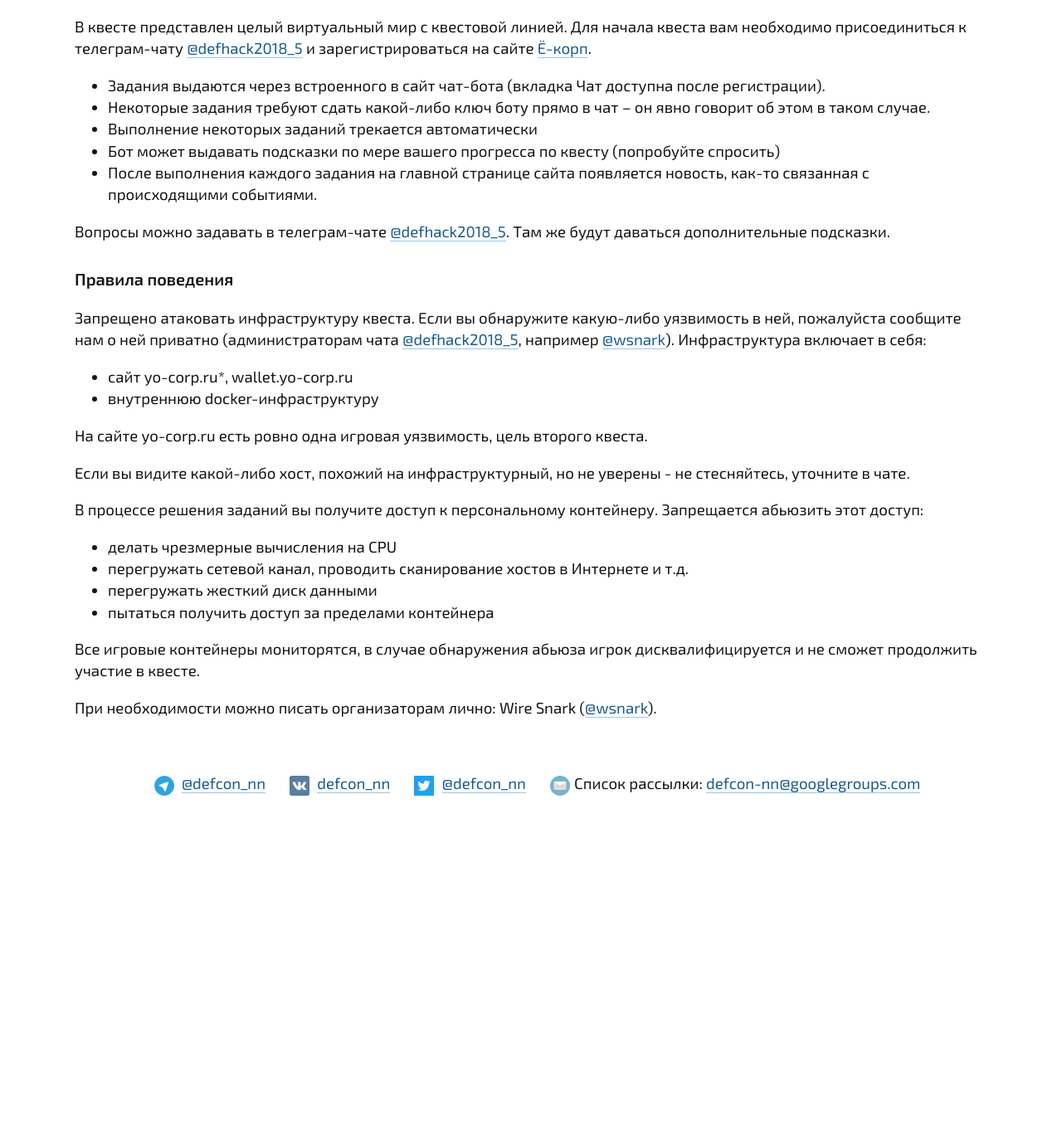
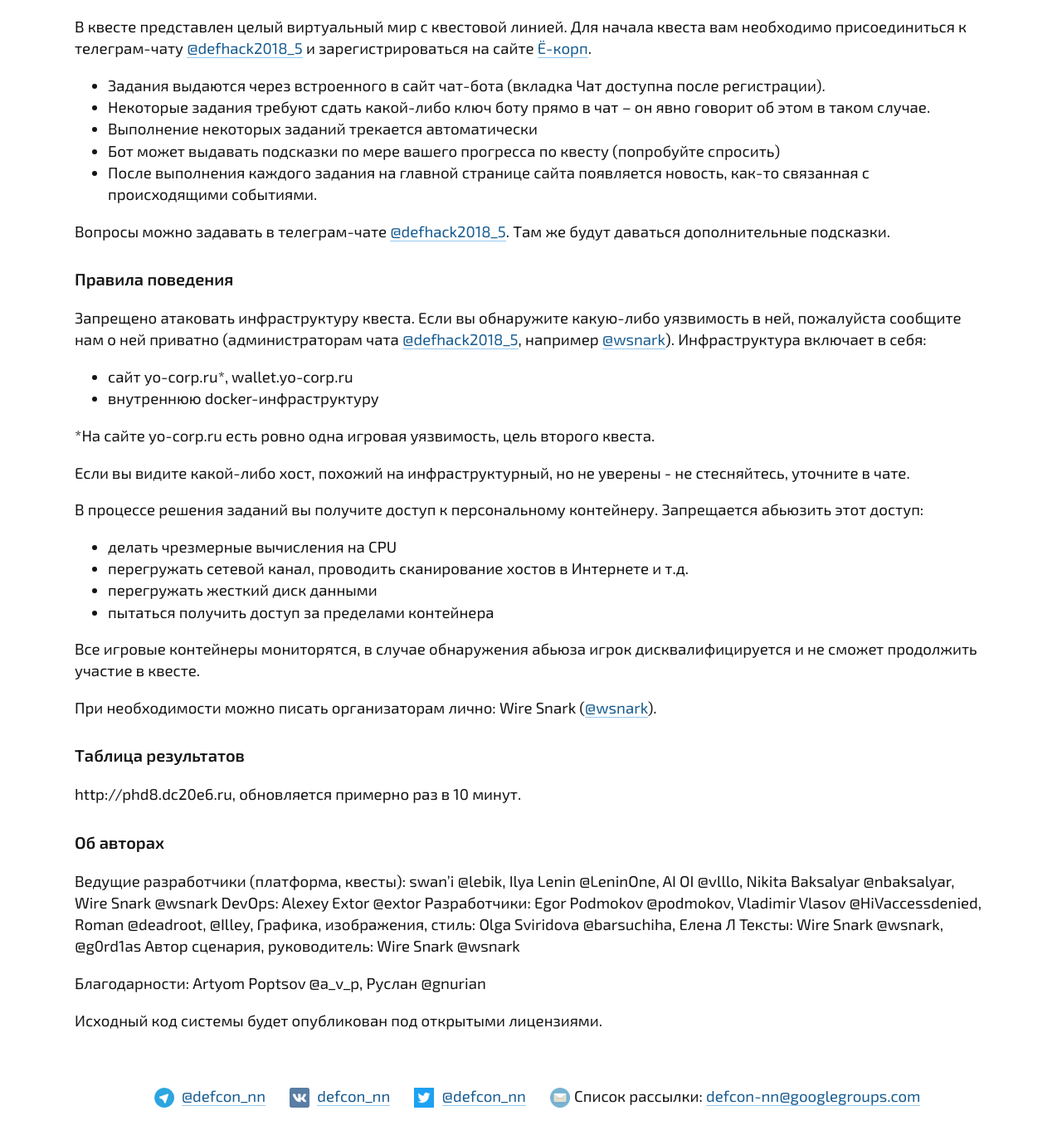
Before and after one commit to defcon-nn/defcon-nn.github.io, a Jekyll site: the page built from defhack.md, in a window 1280 px wide and 1400 px high, scrolled down 1242 px. Shown: the top 1374 px of the window at 83% size. Built offline with Jekyll 4.4.1, drawn with Linux system fonts in a browser that asks for light colours; before the commit the page ends 2266 px from its top, so only the background shows below that.

Commit message:
Add DefHack authors

```diff
--- a/defhack.md
+++ b/defhack.md
@@ -30,7 +30,7 @@
 - сайт yo-corp.ru*, wallet.yo-corp.ru
 - внутреннюю docker-инфраструктуру
 
-На сайте yo-corp.ru есть ровно одна игровая уязвимость, цель второго квеста.
+*На сайте yo-corp.ru есть ровно одна игровая уязвимость, цель второго квеста.
 
 Если вы видите какой-либо хост, похожий на инфраструктурный, но не уверены - не стесняйтесь, уточните в чате.
 
@@ -44,3 +44,20 @@
 Все игровые контейнеры мониторятся, в случае обнаружения абьюза игрок дисквалифицируется и не сможет продолжить участие в квесте.
 
 При необходимости можно писать организаторам лично: Wire Snark ([@wsnark](https://t.me/wsnark)).
+
+## Таблица результатов
+
+http://phd8.dc20e6.ru, обновляется примерно раз в 10 минут.
+
+## Об авторах
+
+Ведущие разработчики (платформа, квесты): swan'i @lebik, Ilya Lenin @LeninOne, AI OI @vlllo, Nikita Baksalyar @nbaksalyar, Wire Snark @wsnark
+DevOps: Alexey Extor @extor
+Разработчики: Egor Podmokov @podmokov, Vladimir Vlasov @HiVaccessdenied, Roman @deadroot, @Illey,
+Графика, изображения, стиль: Olga Sviridova @barsuchiha, Елена Л
+Тексты: Wire Snark @wsnark, @g0rd1as
+Автор сценария, руководитель: Wire Snark @wsnark
+
+Благодарности: Artyom Poptsov @a_v_p, Руслан @gnurian
+
+Исходный код системы будет опубликован под открытыми лицензиями.
```
